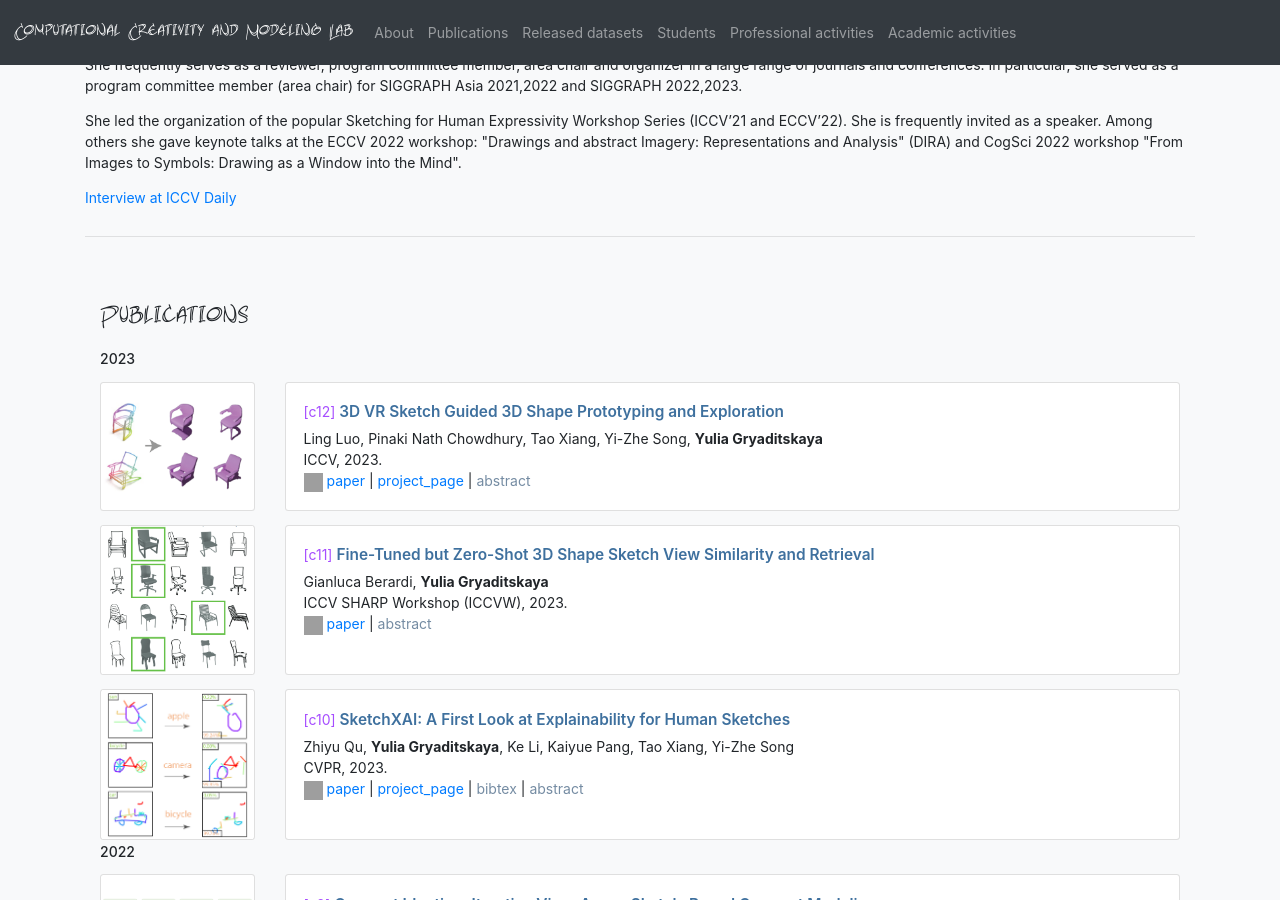
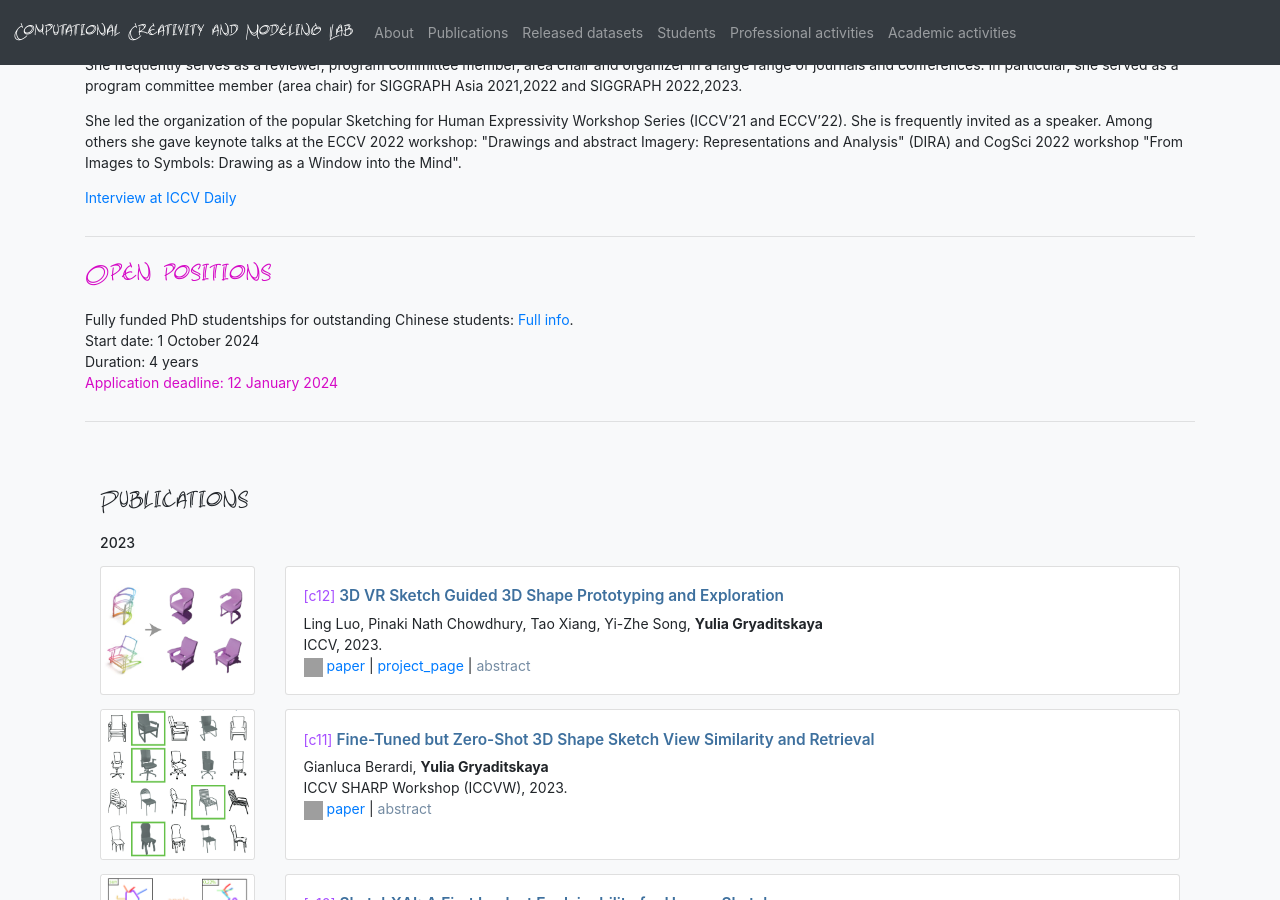
Before and after one commit to ygryadit/ygryadit.github.io, a Jekyll site: the page built from index.md, in a window 1280 px wide and 900 px high, scrolled down 687 px. Built offline with Jekyll 4.4.1, drawn with Linux system fonts in a browser that asks for light colours; grey boxes are pictures that could not be loaded.

Commit message:
open positions

```diff
--- a/index.md
+++ b/index.md
@@ -56,7 +56,6 @@ layout: main
 					<img src="img/icons/twitter_logo.png" style="width:20px;" /> <a href="https://mobile.twitter.com/ygryaditskaya">Twitter</a>
 				</div>
 			</div>
-
 
 		</div>
 
@@ -119,12 +118,29 @@ layout: main
 					<a href="https://www.rsipvision.com/ICCV2021-Friday/20/"> Interview at ICCV Daily </a>
 				</p>
 
-
-
 	</div>
 </div>
 </section>
 
+<hr>
+<section>
+<div class="row align-items-center">
+
+	<div id="positions" class="col-sm-12" >
+
+		<h4 style="font-family: 'atlandsketchesbb_reg'; font-size: 300%; color:#D50AC6  "> Open positions </h4>
+		<p>
+			Fully funded PhD studentships for outstanding Chinese students: <a href = "https://www.surrey.ac.uk/fees-and-funding/studentships/china-scholarship-council-surrey-awards">Full info</a>.
+			<br>
+			Start date: 1 October 2024
+			<br>
+			Duration: 4 years
+			<br>
+			<span style="color:#D50AC6"> Application deadline: 12 January 2024 </span>
+		</p>
+	</div>
+</div>
+</section>
 
 
 <section id="publications" >
```
